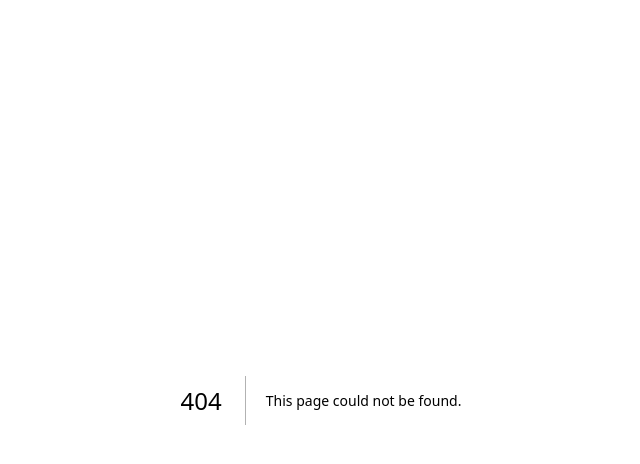
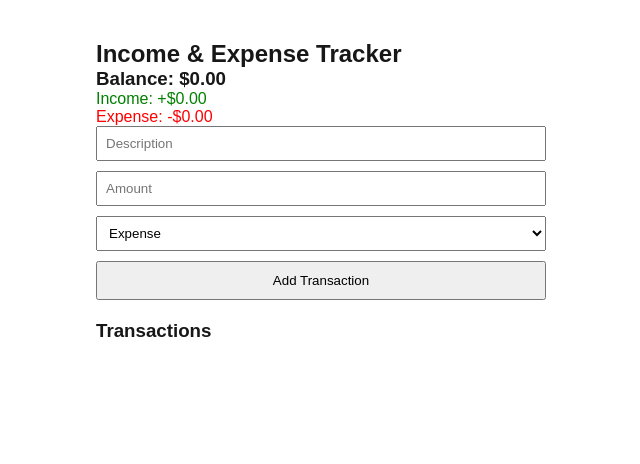
Before and after one commit to project-txn/nextjs-16-template, a Next.js app: page /expense-tracker in a window 1280 px wide. Before the commit this address had no page. Shown: the top 464 px of the page, without its empty margins (319-959 px from the left). Built offline with nearby package versions, Linux system fonts and the light colour scheme.

Commit message:
build: expense tracket

```diff
--- /dev/null
+++ b/app/expense-tracker/page.js
@@ -0,0 +1,133 @@
+"use client";
+
+import React, { useState } from "react";
+
+export default function App() {
+  const [transactions, setTransactions] = useState([]);
+  const [name, setName] = useState("");
+  const [amount, setAmount] = useState("");
+  const [type, setType] = useState("Expense");
+
+  const addTransaction = () => {
+    if (!name || !amount) return;
+
+    setTransactions([
+      ...transactions,
+      {
+        id: Date.now(),
+        name,
+        amount: Number(amount),
+        type,
+      },
+    ]);
+
+    setName("");
+    setAmount("");
+    setType("Expense");
+  };
+
+  const deleteTransaction = (id) => {
+    setTransactions(transactions.filter((item) => item.id !== id));
+  };
+
+  const income = transactions
+    .filter((item) => item.type === "Income")
+    .reduce((sum, item) => sum + item.amount, 0);
+
+  const expense = transactions
+    .filter((item) => item.type === "Expense")
+    .reduce((sum, item) => sum + item.amount, 0);
+
+  const balance = income - expense;
+
+  return (
+    <div
+      style={{
+        maxWidth: "450px",
+        margin: "40px auto",
+        fontFamily: "Arial",
+      }}
+    >
+      <h2>Income & Expense Tracker</h2>
+
+      <h3>Balance: ${balance.toFixed(2)}</h3>
+
+      <p style={{ color: "green" }}>Income: +${income.toFixed(2)}</p>
+      <p style={{ color: "red" }}>Expense: -${expense.toFixed(2)}</p>
+
+      <input
+        type="text"
+        placeholder="Description"
+        value={name}
+        onChange={(e) => setName(e.target.value)}
+        style={{ width: "100%", padding: 8, marginBottom: 10 }}
+      />
+
+      <input
+        type="number"
+        placeholder="Amount"
+        value={amount}
+        onChange={(e) => setAmount(e.target.value)}
+        style={{ width: "100%", padding: 8, marginBottom: 10 }}
+      />
+
+      <select
+        value={type}
+        onChange={(e) => setType(e.target.value)}
+        style={{ width: "100%", padding: 8, marginBottom: 10 }}
+      >
+        <option>Expense</option>
+        <option>Income</option>
+      </select>
+
+      <button
+        onClick={addTransaction}
+        style={{
+          width: "100%",
+          padding: 10,
+          marginBottom: 20,
+        }}
+      >
+        Add Transaction
+      </button>
+
+      <h3>Transactions</h3>
+
+      {transactions.map((item) => (
+        <div
+          key={item.id}
+          style={{
+            display: "flex",
+            justifyContent: "space-between",
+            alignItems: "center",
+            padding: 10,
+            marginBottom: 8,
+            borderLeft:
+              item.type === "Income"
+                ? "6px solid green"
+                : "6px solid red",
+            border: "1px solid #ddd",
+          }}
+        >
+          <span>
+            {item.name} ({item.type})
+          </span>
+
+          <span
+            style={{
+              color: item.type === "Income" ? "green" : "red",
+              fontWeight: "bold",
+            }}
+          >
+            {item.type === "Income" ? "+" : "-"}$
+            {item.amount.toFixed(2)}
+          </span>
+
+          <button onClick={() => deleteTransaction(item.id)}>
+            Delete
+          </button>
+        </div>
+      ))}
+    </div>
+  );
+}
```
